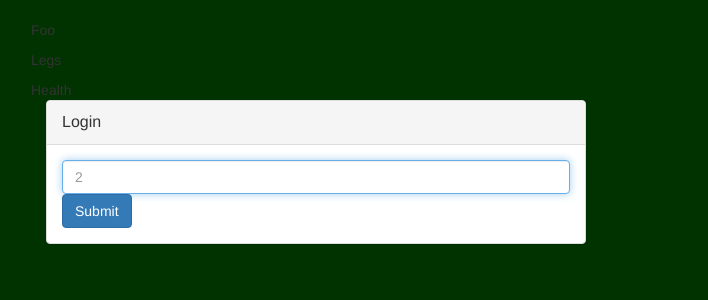
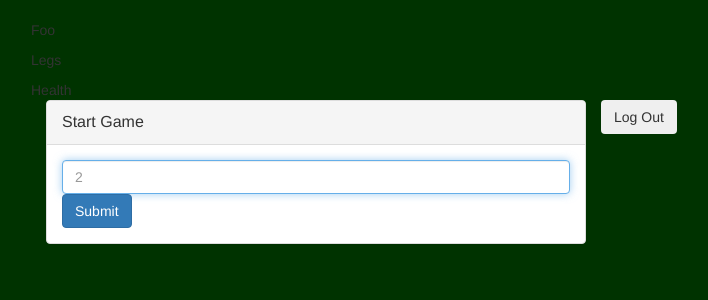
Before and after one commit to Tactique/webserver, a Django app: page /play/ in a window 1280 px wide. Shown: the part 52-352 px from the top of the page, without its empty margins (39-747 px from the left). Run offline with Django 3.2, Linux system fonts and the light colour scheme; the visitor is signed in with stand-in values (Sample User, id 1); some libraries are stand-ins or nearby versions.

Commit message:
Add login button (and fix Start Game Title)

```diff
--- a/interface/templates/interface/play.html
+++ b/interface/templates/interface/play.html
@@ -59,7 +59,7 @@
                 <div class="panel panel-default">
                     <div class="panel-heading">
                         <div class="panel-title">
-                            Login
+                            Start Game
                         </div>
                     </div>
                     <div class="panel-body">
@@ -71,6 +71,11 @@
                 </div>
             </div>
         </div>
+        <div>
+            {% buttons %}
+                <button class="btn" id="logout">Log Out</button>
+            {% endbuttons %}
+        </div>
         <div id="userinfo" style="display: none;">
             <div id="wsport">:8888</div>
         </div>
```
